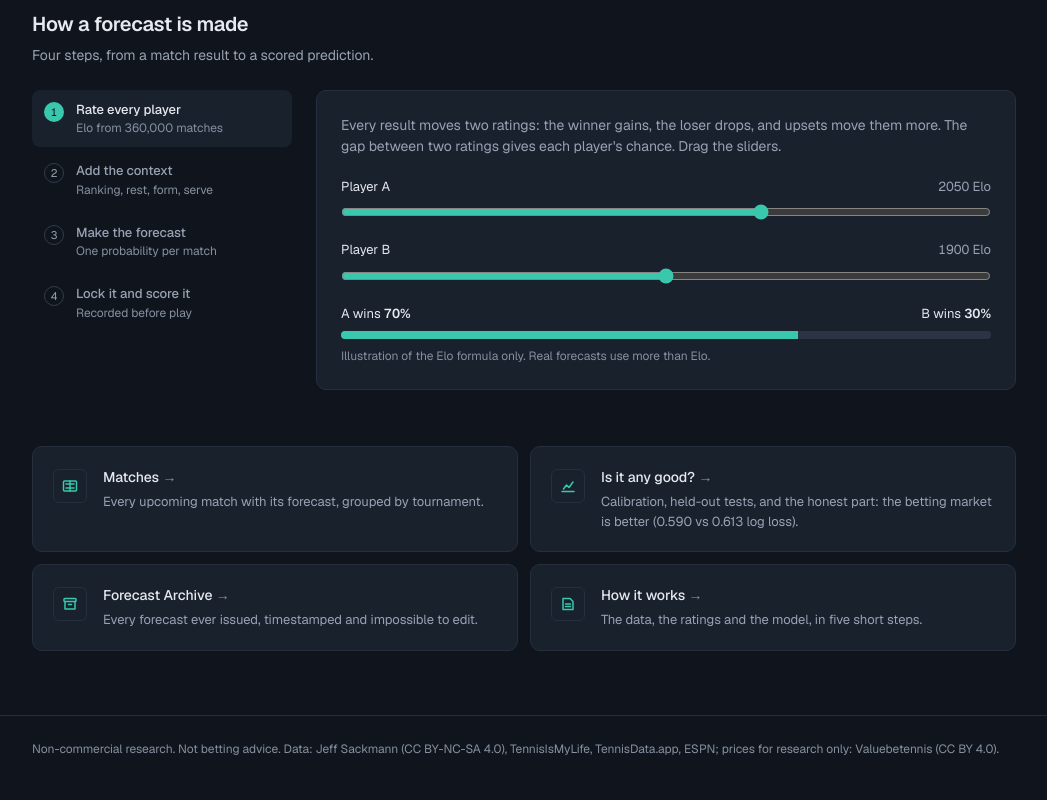
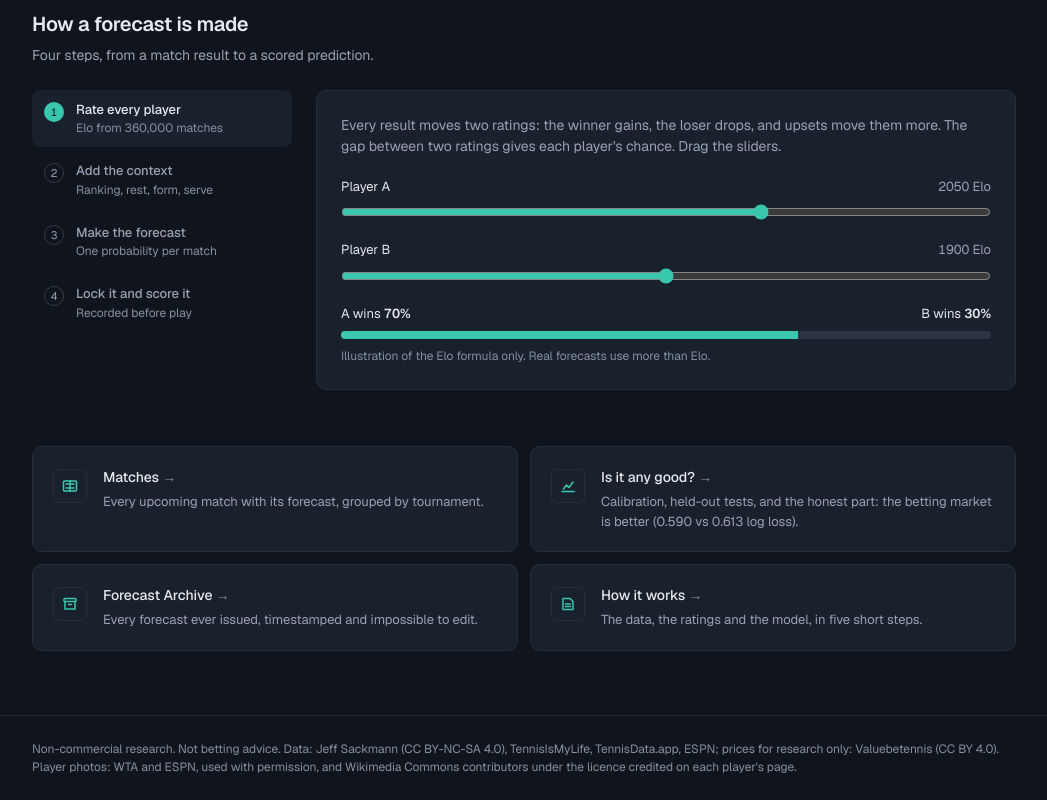
Before and after one commit to Arya85693/matchup-dna, a Next.js app in the folder web/: page / in a window 1280 px wide. Shown: the part 1051-1851 px from the top of the page, without its empty margins (232-1279 px from the left). Built offline with nearby package versions, Linux system fonts and the light colour scheme.

Commit message:
Update the footer photo credits
The footer now credits WTA and ESPN (used with permission) and Wikimedia Commons contributors. The PlayerPhoto docs describe the new source order.

```diff
--- a/web/app/layout.tsx
+++ b/web/app/layout.tsx
@@ -29,7 +29,8 @@ export default async function RootLayout({ children }: { children: React.ReactNo
           <main id="main" className="mx-auto w-full max-w-[1180px] px-4 pb-16 pt-6 sm:px-8 lg:pt-10">{children}</main>
           <footer className="mx-auto max-w-[1180px] border-t border-border px-4 py-6 text-[12px] text-dim sm:px-8">
             Non-commercial research. Not betting advice. Data: Jeff Sackmann (CC BY-NC-SA 4.0), TennisIsMyLife, TennisData.app,
-            ESPN; prices for research only: Valuebetennis (CC BY 4.0).
+            ESPN; prices for research only: Valuebetennis (CC BY 4.0). Player photos: WTA and ESPN, used with permission, and
+            Wikimedia Commons contributors under the licence credited on each player&apos;s page.
           </footer>
         </div>
       </body>
--- a/web/components/PlayerPhoto.tsx
+++ b/web/components/PlayerPhoto.tsx
@@ -3,8 +3,8 @@
 import { useState } from "react";
 
 /**
- * A player's headshot (linked from ESPN for players whose identity is verified), or their initials when there is no
- * photo or it fails to load. Lazy-loaded and sent without a referrer.
+ * A player's photo (the official ATP or WTA headshot, else a Wikimedia Commons photo, else ESPN's; only for verified
+ * identities), or their initials when there is no photo or it fails to load. Lazy-loaded and sent without a referrer.
  */
 export function PlayerPhoto({ name, src, size = 40, className = "" }: { name: string; src: string | null; size?: number; className?: string }) {
   const [failed, setFailed] = useState(false);
```
